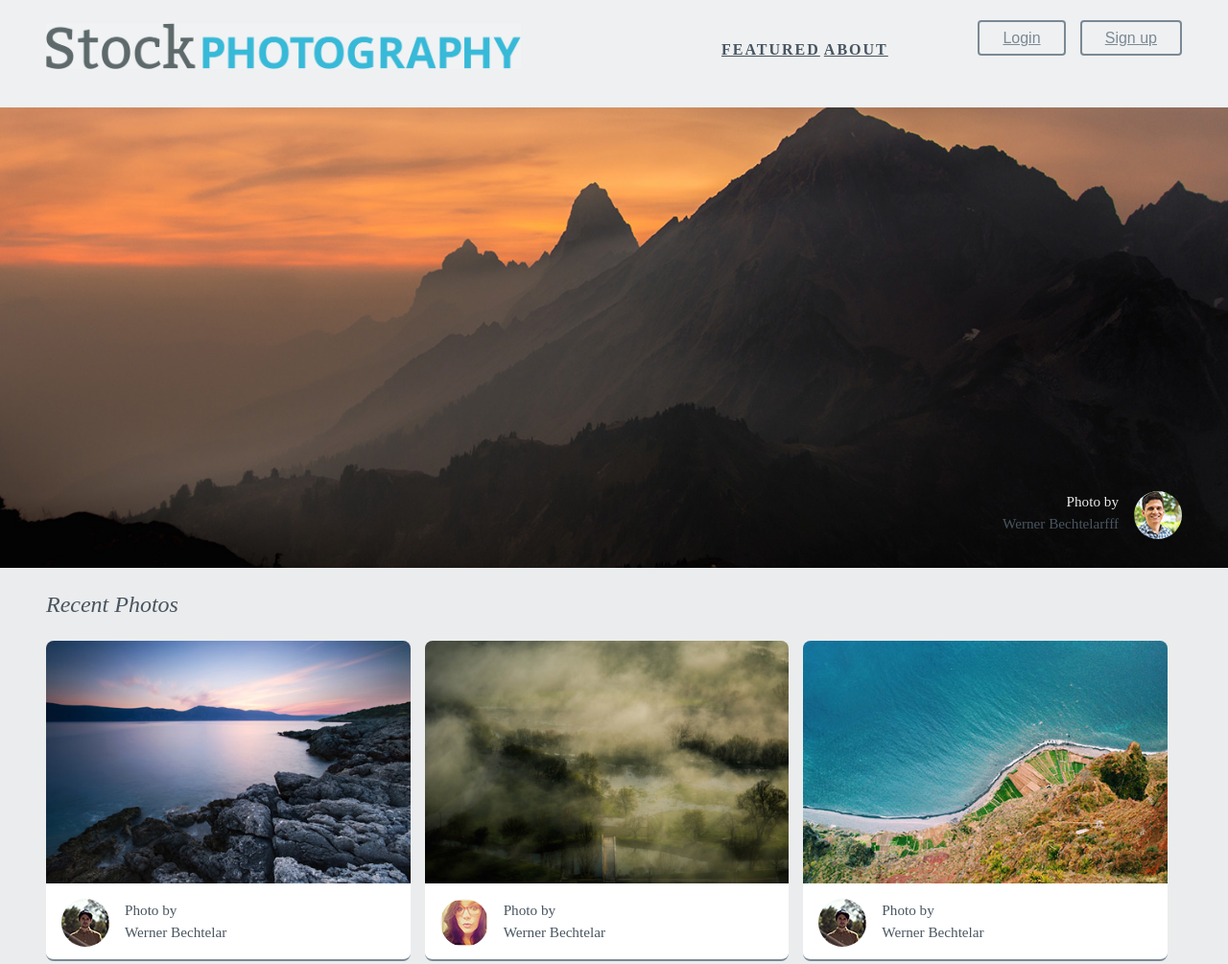
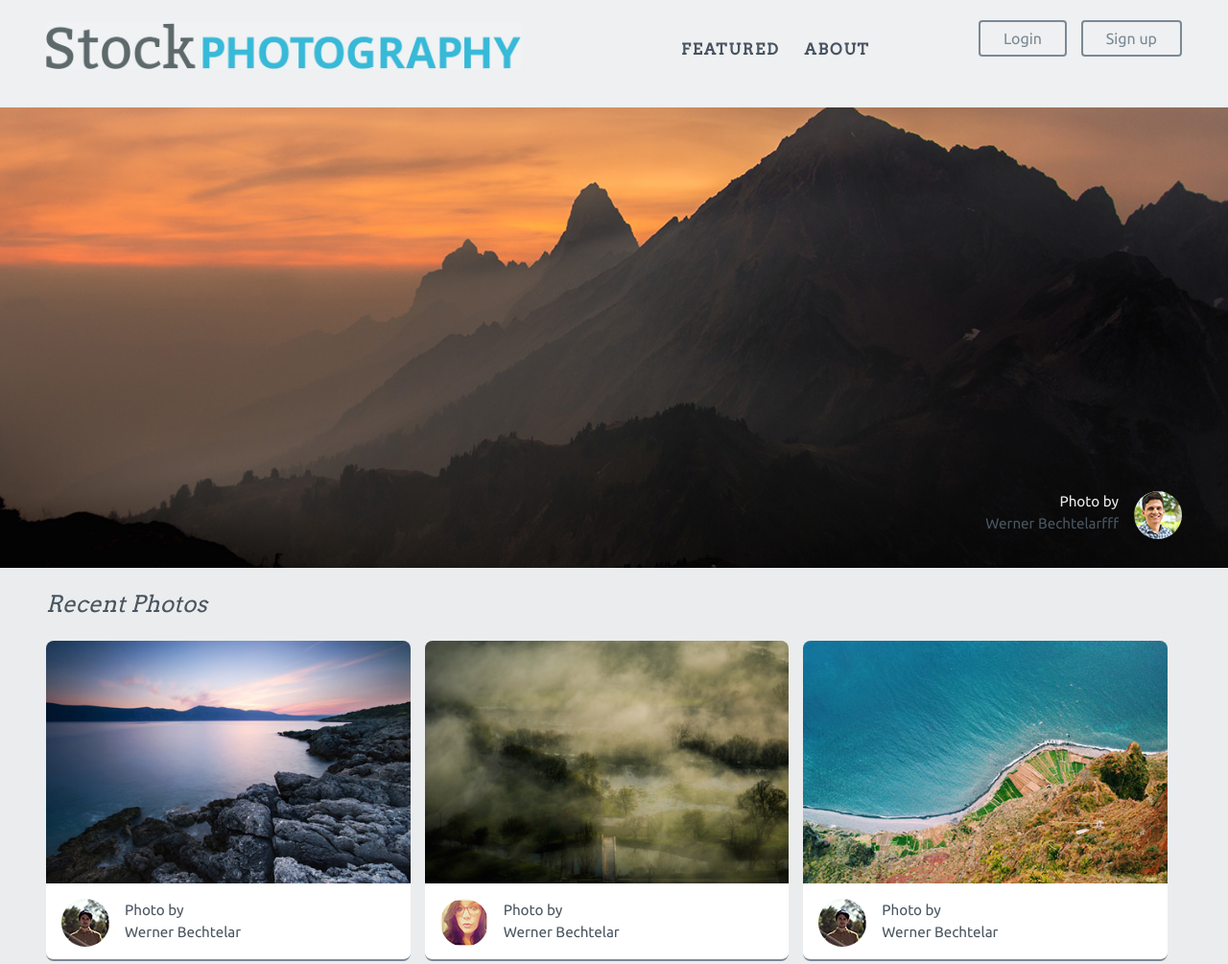
Before and after one commit to BenAttenborough/performance-optimization-v2, a website: page index.html in a window 1280 px wide. Shown: the top 1005 px of the page at 96% size. Drawn offline with Linux system fonts and the light colour scheme.

Commit message:
Add google fonts

```diff
--- a/index.html
+++ b/index.html
@@ -3,6 +3,7 @@
 <head>
     <meta charset="UTF-8">
     <title>StockPHOTOGRAPHY</title>
+    <link href="https://fonts.googleapis.com/css?family=Arvo|Ubuntu" rel="stylesheet">
     <link rel="stylesheet" href="css/style.css">
 </head>
 <body>
--- a/sass/navigation/_menus.scss
+++ b/sass/navigation/_menus.scss
@@ -5,10 +5,11 @@
   height: auto;
 }
 .menu .inline-list {
-  padding-top: 1rem;
+  padding: 1rem 0 0 0;
   text-align: center;
 }
 .menu .inline-list li {
+  margin-left: 1.375rem;
   float: none;
   display: inline-block;
 }
@@ -34,6 +35,7 @@
   padding-bottom: 0.5rem;
   text-transform: uppercase;
   font-family: "Arvo", serif;
+  text-decoration: none;
 }
 
 @media only screen and (min-width: 40.063em) {
@@ -42,7 +44,7 @@
   }
   .menu .inline-list {
     float: left;
-    margin: 0 0 0 1.5rem;
+    margin: 0 1.5rem 0 0;
   }
 }
 .menu .account {
```
Also changed, not shown: README.md, css/style.css, 1 other file.
